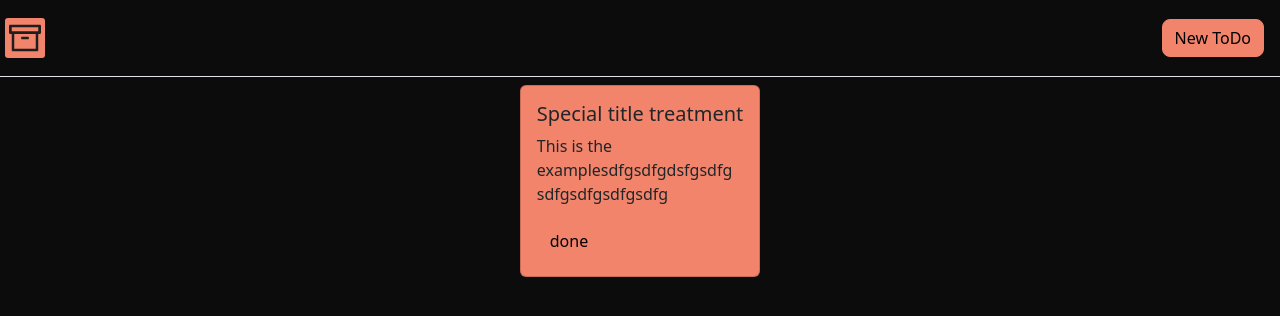
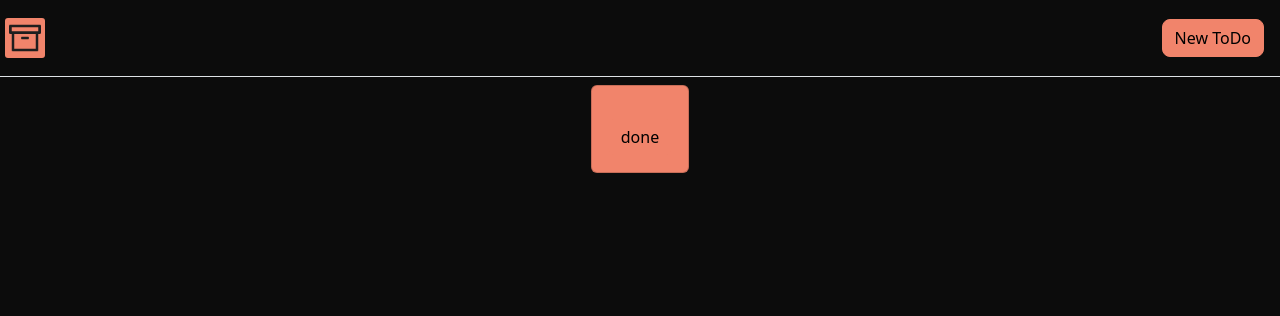
Before and after one commit to AHernandez445/git_toDoList, a website: page src/toDoList.html in a window 1280 px wide. Drawn offline with Linux system fonts and the light colour scheme.

Commit message:
add js file

```diff
--- /dev/null
+++ b/src/main.js
@@ -0,0 +1,3 @@
+const myModal = document.getElementById('myModal');
+
+const myInput = document.getElementById('myInput');
--- a/src/toDoList.html
+++ b/src/toDoList.html
@@ -19,8 +19,8 @@
     <main class="container d-flex flex-wrap justify-content-around cards" id="card">
         <div class="card m-2 bg-secondary">
             <div class="card-body">
-              <h5 class="card-title">Special title treatment</h5>
-              <p class="card-text text-wrap">This is the examplesdfgsdfgdsfgsdfgsdfgsdfgsdfgsdfg</p>
+              <h5 class="card-title"></h5>
+              <p class="card-text text-wrap"></p>
               <a href="#" class="btn btn-secondary">done</a>
             </div>
         </div>
```
